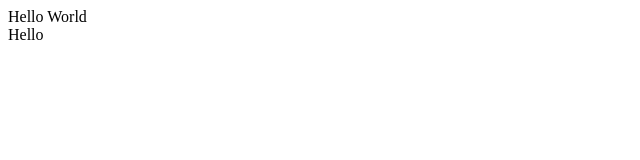
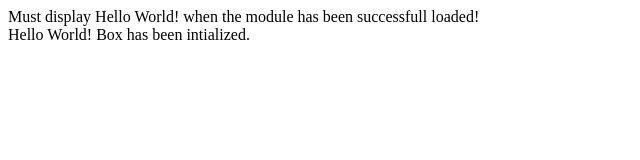
Before and after one commit to eunleem/typescript-website-template, a website built with webpack: page src/index.html in a window 1280 px wide. Shown: the whole page, without its empty margins (0-640 px from the left). Built offline with nearby package versions, Linux system fonts and the light colour scheme.

Commit message:
Remove jQuery

```diff
--- a/package.json
+++ b/package.json
@@ -9,7 +9,6 @@
   "author": "",
   "license": "ISC",
   "devDependencies": {
-    "@types/jquery": "^2.0.46",
     "gulp": "^3.9.1",
     "gulp-cli": "^1.3.0",
     "gulp-sass": "^3.1.0",
--- a/src/index.html
+++ b/src/index.html
@@ -3,12 +3,13 @@
   <head>
     <meta charset="utf-8">
     <title>Hello</title>
-    <script src="https://ajax.googleapis.com/ajax/libs/jquery/3.2.1/jquery.min.js"></script>
   </head>
   <body>
-    Hello World
+    <div>
+      Must display Hello World! when the module has been successfull loaded!
+    </div>
     <div class="box">
-      Google
+      ERROR
     </div>
 
     <script src="js/bundle.js"></script>
--- a/src/js/index.ts
+++ b/src/js/index.ts
@@ -1,9 +1,14 @@
 import { TestClass } from './testClass';
 
-(function($) {
-  console.log("jQuery loaded.");
+(function() {
+  console.log("Module loaded.");
   let ins = new TestClass();
   ins.hello();
-  $(".box").html("Hello");
 
-})(jQuery)
+  let boxes = document.querySelectorAll('.box') as NodeListOf<HTMLDivElement>;
+
+  if (boxes.length > 0) {
+    boxes[0].innerHTML = "Hello World! Box has been intialized.";
+  }
+
+})();
```
Also changed, not shown: dist/index.html (deleted), dist/js/bundle.js (deleted), 2 other files.
